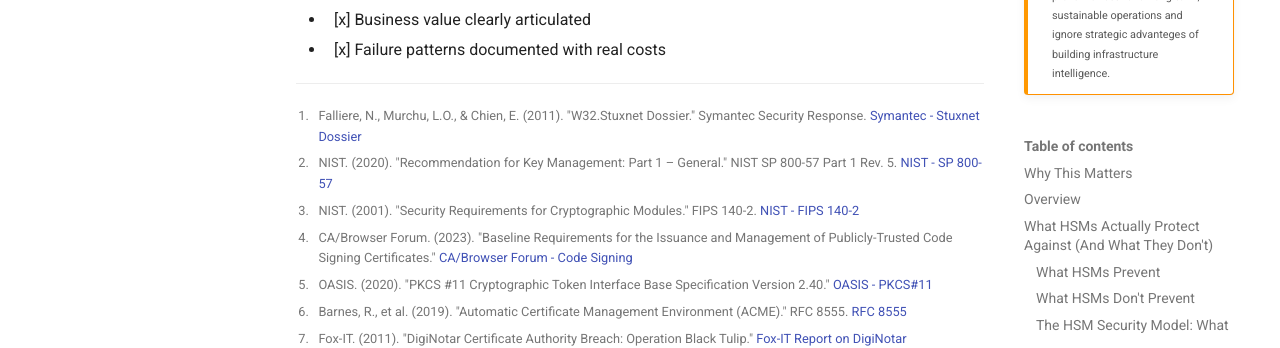
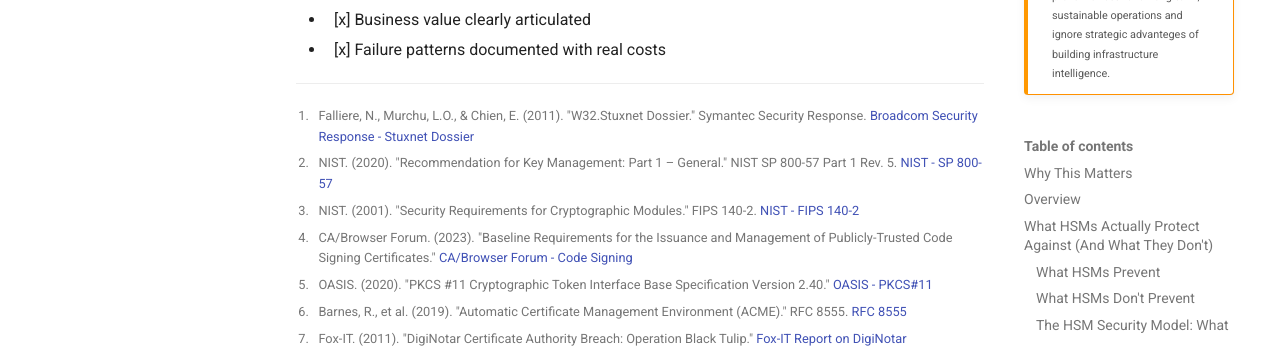
Before and after one commit to Axon-Shield/pki.github.io, an MkDocs documentation site: the page built from docs/implementation/hsm-integration.md, in a window 1280 px wide and 900 px high, scrolled down 31050 px. Shown: the part 456-804 px from the top of the window. Built offline with MkDocs 1.6.1 and Material for MkDocs 9.7.7, drawn with Linux system fonts in a browser that asks for light colours.

Commit message:
Update Stuxnet dossier link to current Broadcom documentation

```diff
--- a/docs/implementation/hsm-integration.md
+++ b/docs/implementation/hsm-integration.md
@@ -1255,7 +1255,7 @@
 
 ## References
 
-[^1]: Falliere, N., Murchu, L.O., & Chien, E. (2011). "W32.Stuxnet Dossier." Symantec Security Response. [Symantec - Stuxnet Dossier](https://www.symantec.com/content/en/us/enterprise/media/security_response/whitepapers/w32_stuxnet_dossier.pdf)
+[^1]: Falliere, N., Murchu, L.O., & Chien, E. (2011). "W32.Stuxnet Dossier." Symantec Security Response. [Broadcom Security Response - Stuxnet Dossier](https://docs.broadcom.com/docs/security-response-w32-stuxnet-dossier-11-en)
 
 [^2]: NIST. (2020). "Recommendation for Key Management: Part 1 – General." NIST SP 800-57 Part 1 Rev. 5. [NIST - SP 800-57](https://csrc.nist.gov/publications/detail/sp/800-57-part-1/rev-5/final)
 
```
